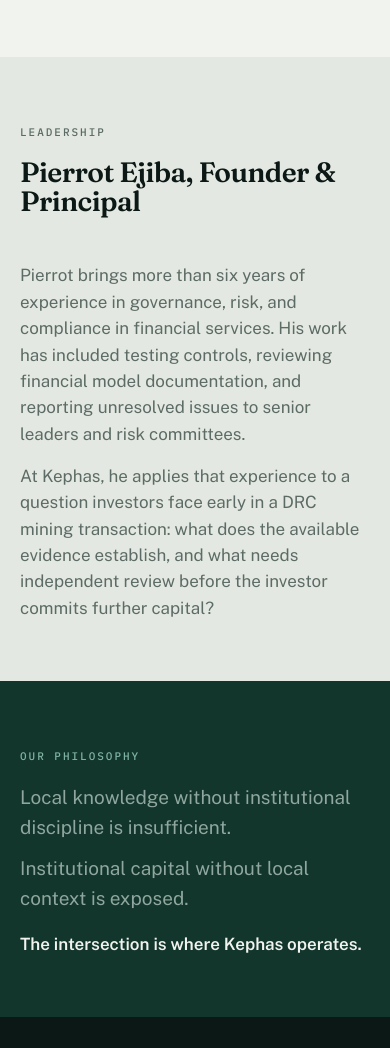
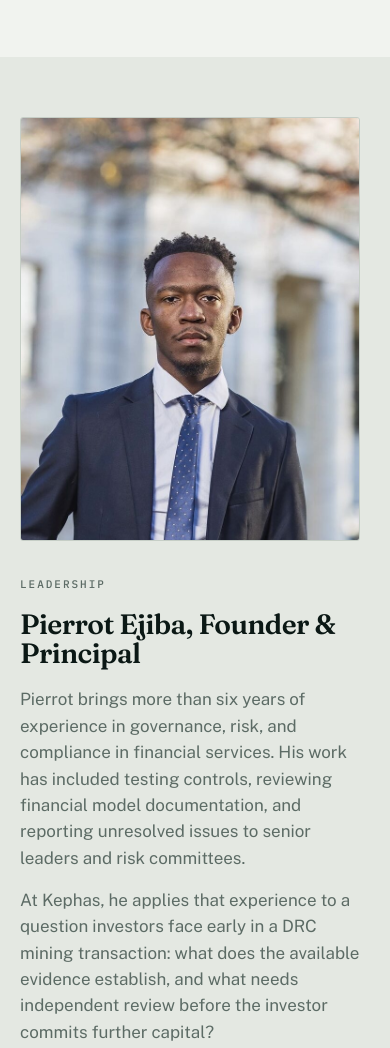
Before and after one commit to AgentP24/KephasAdvisory, a plain HTML site: page about.html in a window 390 px wide. Shown: the part 814-1862 px from the top of the page. Drawn offline with nearby package versions, Linux system fonts and the light colour scheme.

Commit message:
Add founder photo to About Leadership section
Photo on the left, heading and bio on the right; stacks on mobile.
Image cropped to 4:5 and compressed (~70 KB).

Co-Authored-By: Claude Sonnet 5.5 <noreply@anthropic.com>
Claude-Session: https://claude.ai/code/session_01CvQgqhDrj75tmh9wR9szf4

```diff
--- a/about.html
+++ b/about.html
@@ -116,12 +116,13 @@
 <!-- LEADERSHIP -->
 <section class="paper-2">
   <div class="wrap">
-    <div class="split">
+    <div class="split" style="align-items:center">
+      <div>
+        <img src="pierrot-ejiba.jpg" width="360" height="450" alt="Pierrot Ejiba, Founder and Principal of Kephas Advisory" loading="lazy" style="display:block;width:100%;max-width:340px;height:auto;border:1px solid var(--rule);border-radius:3px">
+      </div>
       <div>
         <span class="eyebrow">Leadership</span>
         <h2>Pierrot Ejiba, Founder &amp; Principal</h2>
-      </div>
-      <div>
         <p class="lede">Pierrot brings more than six years of experience in governance, risk, and compliance in financial services. His work has included testing controls, reviewing financial model documentation, and reporting unresolved issues to senior leaders and risk committees.</p>
         <p class="lede" style="margin-top:16px">At Kephas, he applies that experience to a question investors face early in a DRC mining transaction: what does the available evidence establish, and what needs independent review before the investor commits further capital?</p>
       </div>
```
Also changed, not shown: pierrot-ejiba.jpg (added).
